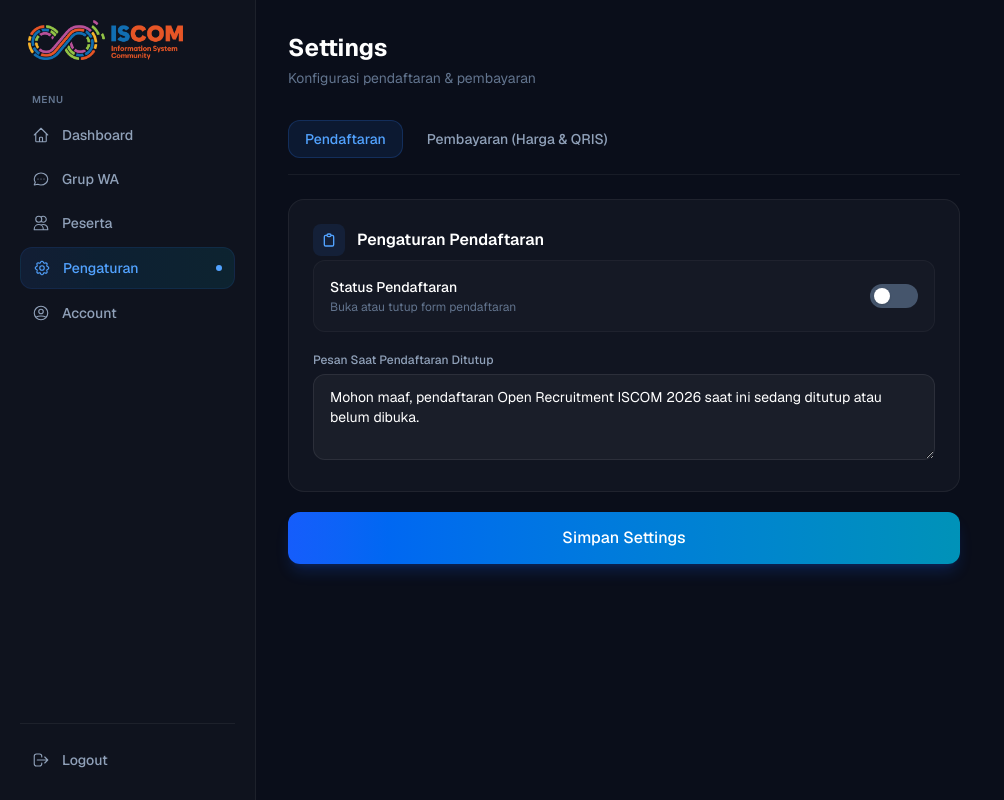
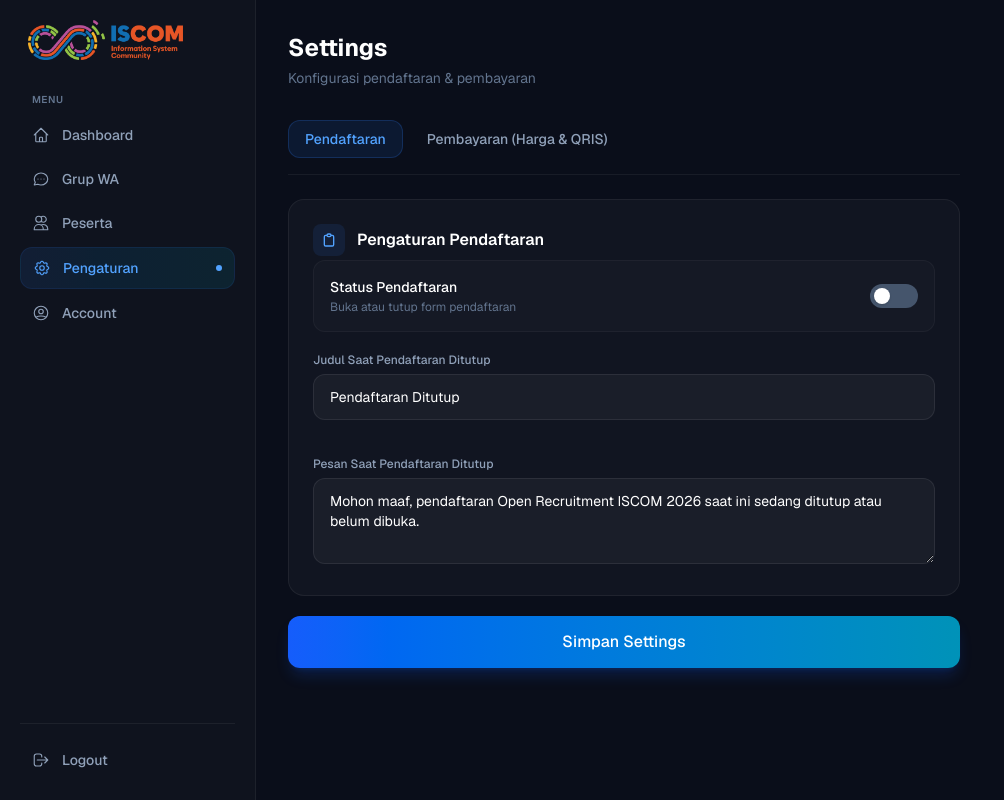
Before and after one commit to NemesisID/Ssttss, a Next.js app: page /dash/settings in a window 1280 px wide. Shown: the whole page, without its empty margins (0-1004 px from the left). Built offline with nearby package versions, Linux system fonts and the light colour scheme; no server answers; the database is empty; sample sign-in values are in the browser's storage.

Commit message:
fix: second fix

```diff
--- a/src/app/(public)/open-recruitment/page.tsx
+++ b/src/app/(public)/open-recruitment/page.tsx
@@ -8,11 +8,13 @@ export const dynamic = "force-dynamic";
 export type { FormData } from "./RegisterClient";
 
 export default async function RegisterPage() {
-  const [regOpen, closedMessage] = await Promise.all([
+  const [regOpen, closedTitle, closedMessage] = await Promise.all([
     getSetting(SETTING_KEYS.REGISTRATION_OPEN),
+    getSetting(SETTING_KEYS.REGISTRATION_CLOSED_TITLE),
     getSetting(SETTING_KEYS.REGISTRATION_CLOSED_MESSAGE),
   ]);
 
+  const displayTitle = closedTitle || "Pendaftaran Ditutup";
   const displayMessage = closedMessage || "Mohon maaf, pendaftaran Open Recruitment ISCOM 2026 saat ini sedang ditutup atau belum dibuka.";
 
   if (regOpen === "false") {
@@ -68,7 +70,7 @@ export default async function RegisterPage() {
             </div>
 
             <div className="text-center mb-8">
-              <h1 className="text-2xl sm:text-3xl font-bold text-white mb-2">Pendaftaran Ditutup</h1>
+              <h1 className="text-2xl sm:text-3xl font-bold text-white mb-2">{displayTitle}</h1>
               <p className="text-slate-400 text-sm font-medium">Open Recruitment ISCOM 2026</p>
             </div>
 
--- a/src/app/dash/settings/page.tsx
+++ b/src/app/dash/settings/page.tsx
@@ -5,6 +5,7 @@ import { useEffect, useRef, useState } from "react";
 type Settings = {
   paid_plan_price?: string;
   registration_open?: string;
+  registration_closed_title?: string;
   registration_closed_message?: string;
 };
 
@@ -32,6 +33,7 @@ export default function SettingsPage() {
       setSettings({
         paid_plan_price: settingsData.paid_plan_price,
         registration_open: settingsData.registration_open,
+        registration_closed_title: settingsData.registration_closed_title || "Pendaftaran Ditutup",
         registration_closed_message: settingsData.registration_closed_message || "Mohon maaf, pendaftaran Open Recruitment ISCOM 2026 saat ini sedang ditutup atau belum dibuka.",
       });
       if (qrisData.imagePath) {
@@ -207,6 +209,17 @@ export default function SettingsPage() {
                 settings.registration_open === "true" ? "translate-x-7" : "translate-x-1"
               }`} />
             </button>
+          </div>
+
+          <div>
+            <label className="text-slate-400 text-xs font-medium mb-1.5 block">Judul Saat Pendaftaran Ditutup</label>
+            <input
+              type="text"
+              value={settings.registration_closed_title || ""}
+              onChange={(e) => setSettings({ ...settings, registration_closed_title: e.target.value })}
+              placeholder="Pendaftaran Ditutup"
+              className="w-full px-4 py-3 bg-white/[0.04] border border-white/[0.08] rounded-xl text-white text-sm focus:outline-none focus:ring-2 focus:ring-blue-500/50 hover:border-white/[0.15] transition-all mb-4"
+            />
           </div>
 
           <div>
--- a/src/lib/settings.ts
+++ b/src/lib/settings.ts
@@ -21,6 +21,7 @@ export async function getSettings(): Promise<Record<string, string>> {
 export const SETTING_KEYS = {
   PAID_PLAN_PRICE: "paid_plan_price",
   REGISTRATION_OPEN: "registration_open",
+  REGISTRATION_CLOSED_TITLE: "registration_closed_title",
   REGISTRATION_CLOSED_MESSAGE: "registration_closed_message",
   /** Path ke file gambar QRIS yang diupload admin (disimpan di uploads/qris/) */
   QRIS_IMAGE_PATH: "qris_image_path",
```
